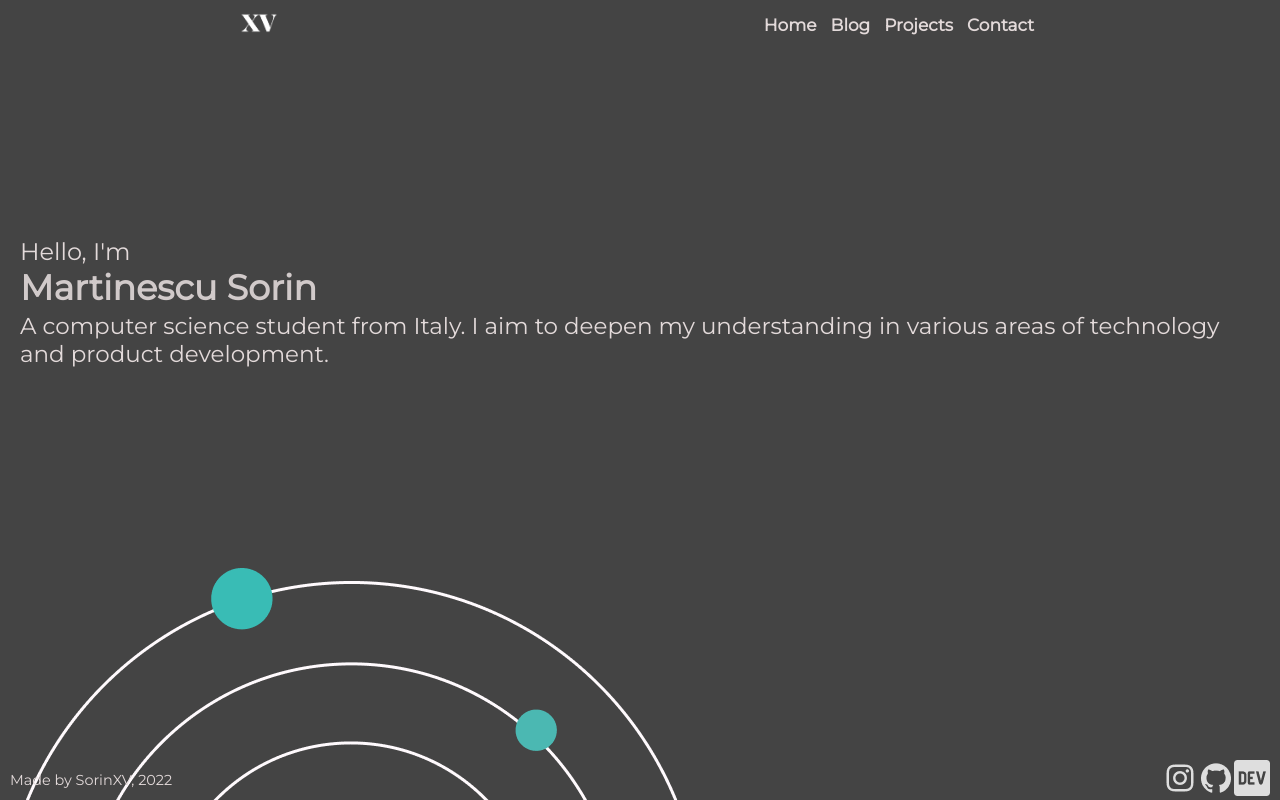
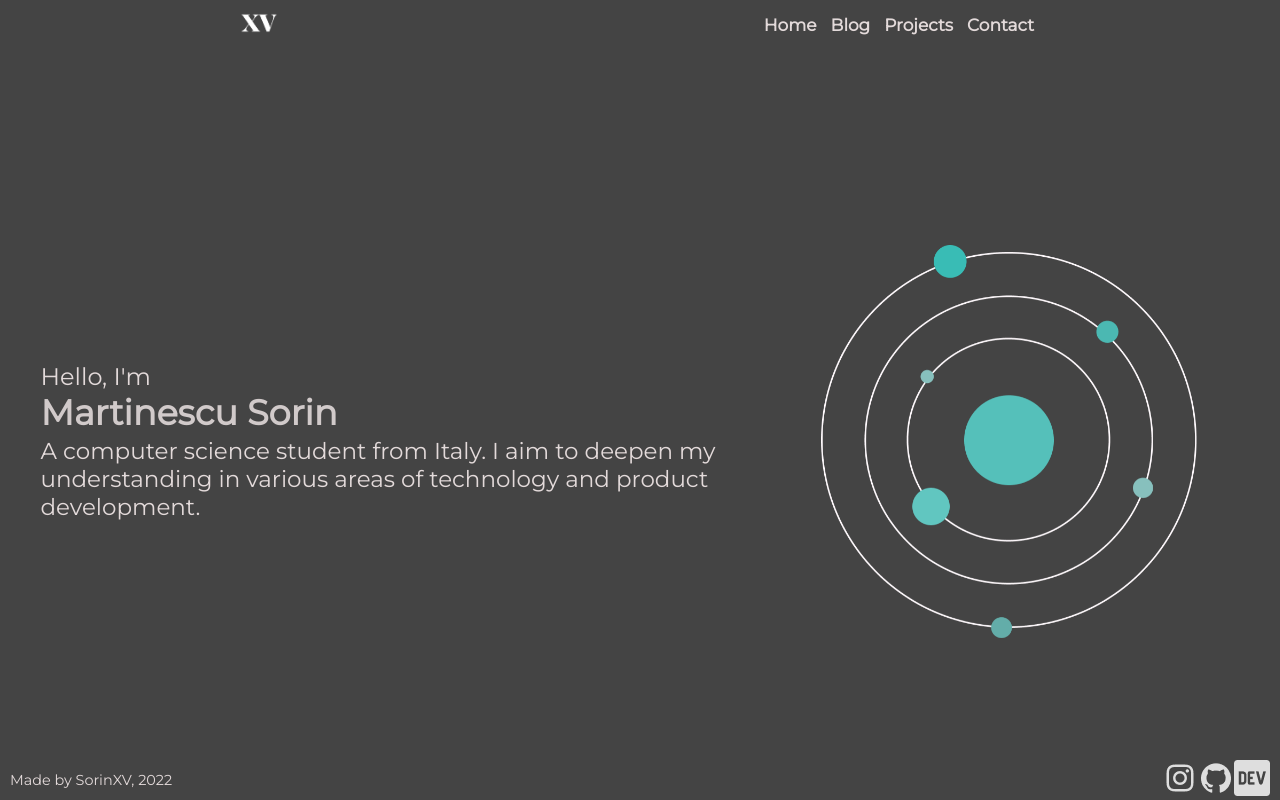
Before and after one commit to SorinXV/sorinxv.com, a React (Create React App) app: page / in a window 1280 px wide. Shown: the top 800 px of the page. Built offline with nearby package versions, Linux system fonts and the light colour scheme.

Commit message:
desktop responsive home

```diff
--- a/src/assets/css/home.css
+++ b/src/assets/css/home.css
@@ -7,13 +7,13 @@
   font-weight: bold;
 }
 #container {
-    top: 50%;
-    left: 50%;
-    padding: 0px 20px;
-    margin: 25vh 0;
-  }
+  top: 50%;
+  left: 50%;
+  padding: 0px 20px;
+  margin: 25vh 0;
+}
 /*phone*/
-@media screen and (min-width:0px){
+@media screen and (min-width: 0px) and (max-width: 601px) {
   #second-title {
     font-size: 20px;
   }
@@ -24,10 +24,15 @@
     margin-top: 3px;
     font-size: 20px;
   }
-
+  .spiral {
+    display: none;
+  }
+  .animation {
+    display: none;
+  }
 }
 /*tablets*/
-@media screen and (min-width:601px){
+@media screen and (min-width: 601px) and (max-width: 1000px) {
   #second-title {
     font-size: 24px;
   }
@@ -38,6 +43,64 @@
     margin-top: 3px;
     font-size: 23px;
   }
-
+  .animation {
+    display: none;
+  }
+}
+@media screen and (min-width: 1000px) {
+  #second-title {
+    font-size: 24px;
+  }
+  #title {
+    font-size: 35px;
+  }
+  #paragraph {
+    margin-top: 3px;
+    font-size: 23px;
+  }
+  #container {
+    width: 60%;
+    margin: auto;
+  }
+  #page-container {
+    padding: 5% 1%;
+    display: flex;
+    align-items: center;
+    margin-top: 9rem;
+  }
+  .image {
+    margin-right: 50px;
+  }
+}
+@media screen and (min-width: 1500px) {
+  #page-container {
+    margin-top: 3rem;
+  }
 }
 /*make the next one width 750, add the image thing, maybe make it rotate like the react logo, test it*/
+.animation {
+  animation: rotation 100s;
+  animation-timing-function: linear;
+  animation-iteration-count: infinite;
+}
+
+@keyframes rotation {
+  from {
+    transform: rotate(0deg);
+  }
+  to {
+    transform: rotate(359deg);
+  }
+}
+.image {
+  height: 30%;
+  width: 30%;
+  margin-right: 70px;
+}
+.not-selectable {
+  -webkit-user-select: none; /* Safari */
+  -moz-user-select: none; /* Firefox */
+  -ms-user-select: none; /* IE10+/Edge */
+  user-select: none; /* Standard */
+  -webkit-user-drag: none;
+}
```
